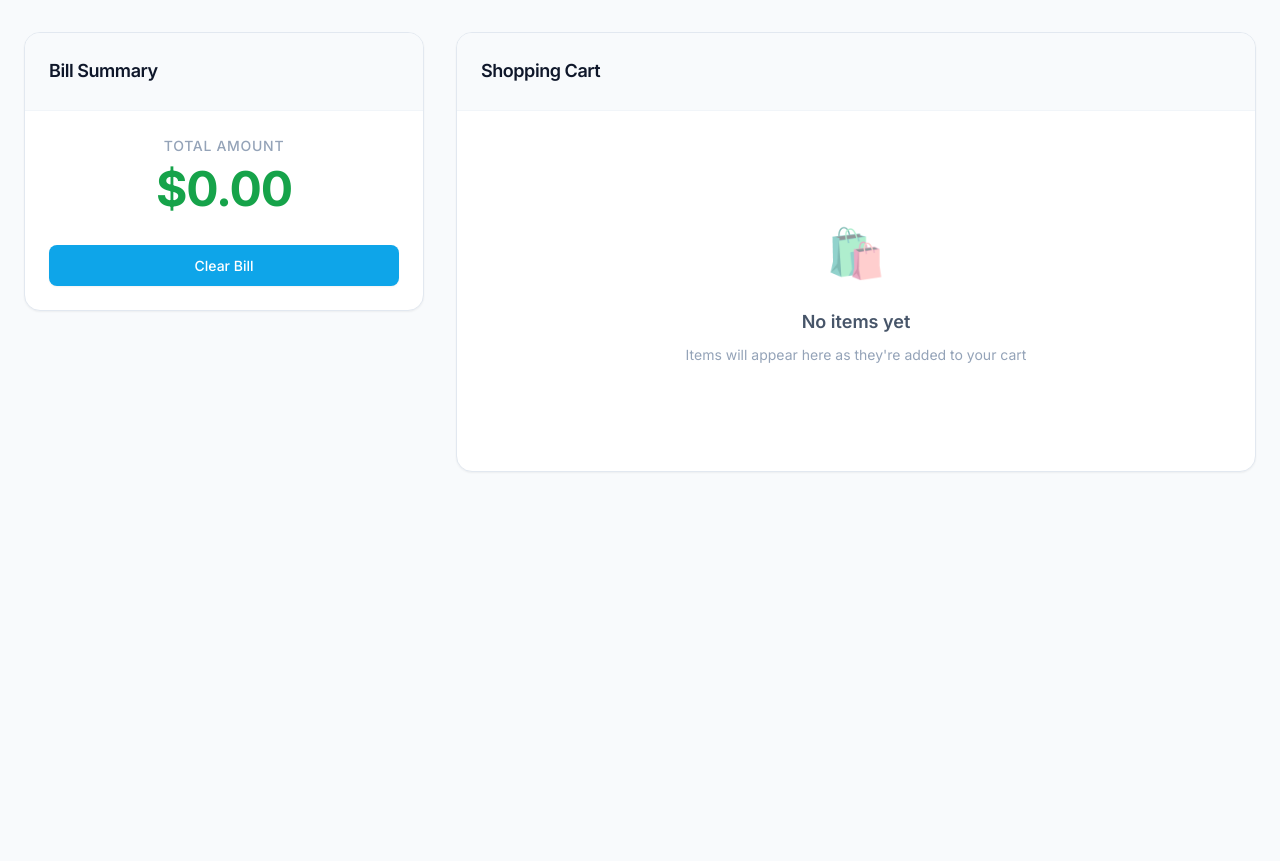
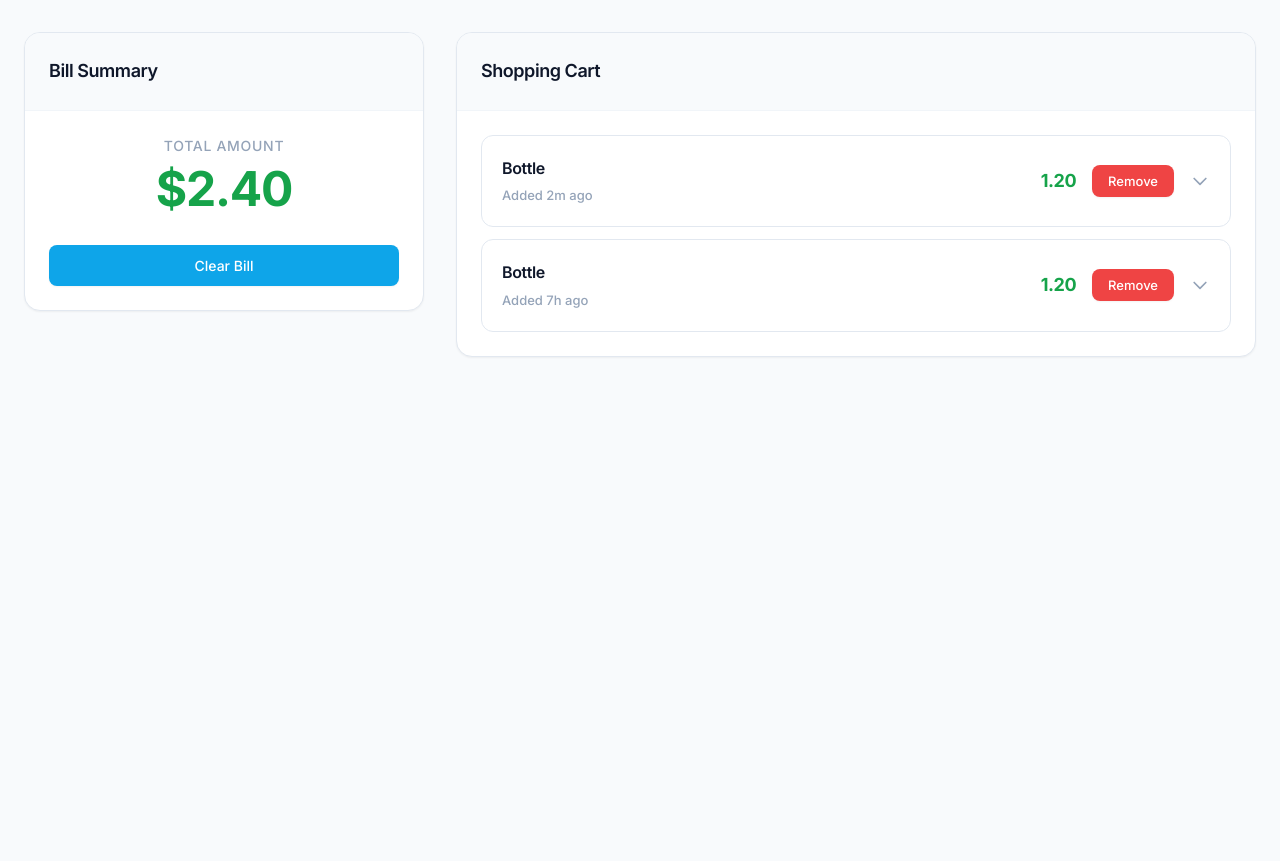
Before and after one commit to Devilvamp17/ecosmart-walmart, a FastAPI app: page / in a window 1280 px wide. Shown: the part 73-934 px from the top of the page. Run offline with FastAPI, Linux system fonts and the light colour scheme; data comes from the database, SQL or seed files in the repository; both versions use the stored data as it was after the commit.

Commit message:
fix: fetchBill works

```diff
--- a/src/ecocart/api/templates/index.html
+++ b/src/ecocart/api/templates/index.html
@@ -1,10 +1,13 @@
-<!DOCTYPE html>
+<!doctype html>
 <html lang="en">
   <head>
-    <meta charset="UTF-8">
-    <meta name="viewport" content="width=device-width, initial-scale=1.0">
+    <meta charset="UTF-8" />
+    <meta name="viewport" content="width=device-width, initial-scale=1.0" />
     <title>EcoCart - Sustainable Shopping</title>
-    <link href="https://fonts.googleapis.com/css2?family=Inter:wght@300;400;500;600;700&display=swap" rel="stylesheet">
+    <link
+      href="https://fonts.googleapis.com/css2?family=Inter:wght@300;400;500;600;700&display=swap"
+      rel="stylesheet"
+    />
     <style>
       :root {
         --primary-50: #f0f9ff;
@@ -51,9 +54,12 @@
         --text-tertiary: #94a3b8;
 
         --shadow-xs: 0 1px 2px 0 rgb(0 0 0 / 0.05);
-            --shadow-sm: 0 1px 3px 0 rgb(0 0 0 / 0.1), 0 1px 2px -1px rgb(0 0 0 / 0.1);
-            --shadow-md: 0 4px 6px -1px rgb(0 0 0 / 0.1), 0 2px 4px -2px rgb(0 0 0 / 0.1);
-            --shadow-lg: 0 10px 15px -3px rgb(0 0 0 / 0.1), 0 4px 6px -4px rgb(0 0 0 / 0.1);
+        --shadow-sm:
+          0 1px 3px 0 rgb(0 0 0 / 0.1), 0 1px 2px -1px rgb(0 0 0 / 0.1);
+        --shadow-md:
+          0 4px 6px -1px rgb(0 0 0 / 0.1), 0 2px 4px -2px rgb(0 0 0 / 0.1);
+        --shadow-lg:
+          0 10px 15px -3px rgb(0 0 0 / 0.1), 0 4px 6px -4px rgb(0 0 0 / 0.1);
 
         --radius-sm: 6px;
         --radius: 8px;
@@ -91,9 +97,12 @@
         --text-tertiary: #94a3b8;
 
         --shadow-xs: 0 1px 2px 0 rgb(0 0 0 / 0.3);
-            --shadow-sm: 0 1px 3px 0 rgb(0 0 0 / 0.3), 0 1px 2px -1px rgb(0 0 0 / 0.3);
-            --shadow-md: 0 4px 6px -1px rgb(0 0 0 / 0.3), 0 2px 4px -2px rgb(0 0 0 / 0.3);
-            --shadow-lg: 0 10px 15px -3px rgb(0 0 0 / 0.3), 0 4px 6px -4px rgb(0 0 0 / 0.3);
+        --shadow-sm:
+          0 1px 3px 0 rgb(0 0 0 / 0.3), 0 1px 2px -1px rgb(0 0 0 / 0.3);
+        --shadow-md:
+          0 4px 6px -1px rgb(0 0 0 / 0.3), 0 2px 4px -2px rgb(0 0 0 / 0.3);
+        --shadow-lg:
+          0 10px 15px -3px rgb(0 0 0 / 0.3), 0 4px 6px -4px rgb(0 0 0 / 0.3);
       }
 
       * {
@@ -103,7 +112,12 @@
       }
 
       body {
-            font-family: 'Inter', -apple-system, BlinkMacSystemFont, 'Segoe UI', sans-serif;
+        font-family:
+          "Inter",
+          -apple-system,
+          BlinkMacSystemFont,
+          "Segoe UI",
+          sans-serif;
         background: var(--gray-50);
         color: var(--text-primary);
         line-height: 1.6;
@@ -148,7 +162,11 @@
       .logo-icon {
         width: 32px;
         height: 32px;
-            background: linear-gradient(135deg, var(--primary-500), var(--primary-600));
+        background: linear-gradient(
+          135deg,
+          var(--primary-500),
+          var(--primary-600)
+        );
         border-radius: var(--radius);
         display: flex;
         align-items: center;
@@ -206,8 +224,13 @@
       }
 
       @keyframes pulse {
-            0%, 100% { opacity: 1; }
-            50% { opacity: 0.5; }
+        0%,
+        100% {
+          opacity: 1;
+        }
+        50% {
+          opacity: 0.5;
+        }
       }
 
       .theme-toggle {
@@ -495,7 +518,11 @@
       }
 
       .carbon-info {
-            background: linear-gradient(135deg, var(--warning-500), var(--warning-600));
+        background: linear-gradient(
+          135deg,
+          var(--warning-500),
+          var(--warning-600)
+        );
         color: white;
         border-radius: var(--radius-md);
         padding: 20px;
@@ -521,7 +548,11 @@
       }
 
       .alternative-item {
-            background: linear-gradient(135deg, var(--success-500), var(--success-600));
+        background: linear-gradient(
+          135deg,
+          var(--success-500),
+          var(--success-600)
+        );
         color: white;
         border-radius: var(--radius-md);
         padding: 20px;
@@ -678,8 +709,17 @@
           </div>
 
           <div class="theme-toggle" onclick="toggleTheme()">
-                    <svg class="theme-icon" id="theme-icon" fill="currentColor" viewBox="0 0 24 24" width="16" height="16">
-                        <path d="M12 3V1m0 22v-2m9-9h2M1 12h2m15.36-6.36L19.78 4.22M4.22 4.22l1.42 1.42m0 12.72L4.22 19.78m15.56 0l-1.42-1.42M12 7a5 5 0 100 10 5 5 0 000-10z"/>
+            <svg
+              class="theme-icon"
+              id="theme-icon"
+              fill="currentColor"
+              viewBox="0 0 24 24"
+              width="16"
+              height="16"
+            >
+              <path
+                d="M12 3V1m0 22v-2m9-9h2M1 12h2m15.36-6.36L19.78 4.22M4.22 4.22l1.42 1.42m0 12.72L4.22 19.78m15.56 0l-1.42-1.42M12 7a5 5 0 100 10 5 5 0 000-10z"
+              />
             </svg>
             <span>Light</span>
           </div>
@@ -726,35 +766,39 @@
 
       // Theme management
       function initializeTheme() {
-            const savedTheme = localStorage.getItem('theme') || 'light';
-            document.documentElement.setAttribute('data-theme', savedTheme);
+        const savedTheme = localStorage.getItem("theme") || "light";
+        document.documentElement.setAttribute("data-theme", savedTheme);
         updateThemeIcon(savedTheme);
       }
 
       function toggleTheme() {
-            const currentTheme = document.documentElement.getAttribute('data-theme');
-            const newTheme = currentTheme === 'dark' ? 'light' : 'dark';
-            document.documentElement.setAttribute('data-theme', newTheme);
-            localStorage.setItem('theme', newTheme);
+        const currentTheme =
+          document.documentElement.getAttribute("data-theme");
+        const newTheme = currentTheme === "dark" ? "light" : "dark";
+        document.documentElement.setAttribute("data-theme", newTheme);
+        localStorage.setItem("theme", newTheme);
         updateThemeIcon(newTheme);
       }
 
       function updateThemeIcon(theme) {
-            const icon = document.getElementById('theme-icon');
-            const text = document.querySelector('.theme-toggle span');
+        const icon = document.getElementById("theme-icon");
+        const text = document.querySelector(".theme-toggle span");
 
-            if (theme === 'dark') {
-                icon.innerHTML = '<path d="M21 12.79A9 9 0 1111.21 3 7 7 0 0021 12.79z"/>';
-                text.textContent = 'Dark';
+        if (theme === "dark") {
+          icon.innerHTML =
+            '<path d="M21 12.79A9 9 0 1111.21 3 7 7 0 0021 12.79z"/>';
+          text.textContent = "Dark";
         } else {
-                icon.innerHTML = '<path d="M12 3V1m0 22v-2m9-9h2M1 12h2m15.36-6.36L19.78 4.22M4.22 4.22l1.42 1.42m0 12.72L4.22 19.78m15.56 0l-1.42-1.42M12 7a5 5 0 100 10 5 5 0 000-10z"/>';
-                text.textContent = 'Light';
+          icon.innerHTML =
+            '<path d="M12 3V1m0 22v-2m9-9h2M1 12h2m15.36-6.36L19.78 4.22M4.22 4.22l1.42 1.42m0 12.72L4.22 19.78m15.56 0l-1.42-1.42M12 7a5 5 0 100 10 5 5 0 000-10z"/>';
+          text.textContent = "Light";
         }
       }
 
       function toTitleCase(str) {
-            return str.replace(/\w\S*/g, txt =>
-                txt.charAt(0).toUpperCase() + txt.substr(1).toLowerCase()
+        return str.replace(
+          /\w\S*/g,
+          (txt) => txt.charAt(0).toUpperCase() + txt.substr(1).toLowerCase(),
         );
       }
 
@@ -762,9 +806,11 @@
         const now = new Date();
         const diffInSeconds = Math.floor((now - date) / 1000);
 
-            if (diffInSeconds < 60) return 'Just now';
-            if (diffInSeconds < 3600) return `${Math.floor(diffInSeconds / 60)}m ago`;
-            if (diffInSeconds < 86400) return `${Math.floor(diffInSeconds / 3600)}h ago`;
+        if (diffInSeconds < 60) return "Just now";
+        if (diffInSeconds < 3600)
+          return `${Math.floor(diffInSeconds / 60)}m ago`;
+        if (diffInSeconds < 86400)
+          return `${Math.floor(diffInSeconds / 3600)}h ago`;
         return date.toLocaleDateString();
       }
 
@@ -775,21 +821,21 @@
 
         if (expandedItems.has(itemId)) {
           expandedItems.delete(itemId);
-                details.classList.remove('expanded');
-                chevron.classList.remove('rotated');
-                header.classList.remove('active');
+          details.classList.remove("expanded");
+          chevron.classList.remove("rotated");
+          header.classList.remove("active");
         } else {
           expandedItems.add(itemId);
-                details.classList.add('expanded');
-                chevron.classList.add('rotated');
-                header.classList.add('active');
+          details.classList.add("expanded");
+          chevron.classList.add("rotated");
+          header.classList.add("active");
         }
       }
 
       function showToast(message) {
-            const toastContainer = document.getElementById('toast-container');
-            const toast = document.createElement('div');
-            toast.classList.add('toast');
+        const toastContainer = document.getElementById("toast-container");
+        const toast = document.createElement("div");
+        toast.classList.add("toast");
         toast.innerHTML = `
                 <svg class="toast-icon" fill="none" stroke="currentColor" viewBox="0 0 24 24">
                     <path stroke-linecap="round" stroke-linejoin="round" stroke-width="2" d="M9 12l2 2 4-4m6 2a9 9 0 11-18 0 9 9 0 0118 0z"/>
@@ -799,17 +845,17 @@
         toastContainer.appendChild(toast);
 
         requestAnimationFrame(() => {
-                toast.classList.add('show');
+          toast.classList.add("show");
         });
 
         setTimeout(() => {
-                toast.classList.remove('show');
+          toast.classList.remove("show");
           setTimeout(() => toast.remove(), 300);
         }, 3000);
       }
 
       function updateCoins(amount) {
-            const coinCountElement = document.getElementById('coin-count');
+        const coinCountElement = document.getElementById("coin-count");
         let currentCoins = parseInt(coinCountElement.textContent);
         currentCoins += amount;
         coinCountElement.textContent = currentCoins;
@@ -817,56 +863,107 @@
 
       function generateCarbonInfo(itemName) {
         const carbonData = {
-                'apple': { amount: '0.3 kg CO2', description: 'Lower carbon footprint compared to imported fruits' },
-                'banana': { amount: '0.5 kg CO2', description: 'Transported from tropical regions' },
-                'beef': { amount: '27 kg CO2', description: 'High carbon footprint due to livestock farming' },
-                'chicken': { amount: '6.9 kg CO2', description: 'Moderate carbon footprint from poultry farming' },
-                'milk': { amount: '3.2 kg CO2', description: 'Dairy production contributes to greenhouse gases' },
-                'bread': { amount: '0.9 kg CO2', description: 'Wheat production and processing' },
-                'rice': { amount: '2.7 kg CO2', description: 'Methane emissions from rice paddies' },
-                'pasta': { amount: '1.1 kg CO2', description: 'Wheat processing and packaging' }
+          apple: {
+            amount: "0.3 kg CO2",
+            description: "Lower carbon footprint compared to imported fruits",
+          },
+          banana: {
+            amount: "0.5 kg CO2",
+            description: "Transported from tropical regions",
+          },
+          beef: {
+            amount: "27 kg CO2",
+            description: "High carbon footprint due to livestock farming",
+          },
+          chicken: {
+            amount: "6.9 kg CO2",
+            description: "Moderate carbon footprint from poultry farming",
+          },
+          milk: {
+            amount: "3.2 kg CO2",
+            description: "Dairy production contributes to greenhouse gases",
+          },
+          bread: {
+            amount: "0.9 kg CO2",
+            description: "Wheat production and processing",
+          },
+          rice: {
+            amount: "2.7 kg CO2",
+            description: "Methane emissions from rice paddies",
+          },
+          pasta: {
+            amount: "1.1 kg CO2",
+            description: "Wheat processing and packaging",
+          },
         };
 
         const key = itemName.toLowerCase();
-            return carbonData[key] || { amount: '1.5 kg CO2', description: 'Estimated carbon footprint' };
+        return (
+          carbonData[key] || {
+            amount: "1.5 kg CO2",
+            description: "Estimated carbon footprint",
+          }
+        );
       }
 
       function generateAlternatives(itemName) {
         const alternatives = {
-                'beef': [
-                    { name: 'Plant-based protein', benefit: '95% less carbon footprint' },
-                    { name: 'Locally-sourced chicken', benefit: '75% less carbon footprint' }
+          beef: [
+            {
+              name: "Plant-based protein",
+              benefit: "95% less carbon footprint",
+            },
+            {
+              name: "Locally-sourced chicken",
+              benefit: "75% less carbon footprint",
+            },
           ],
-                'milk': [
-                    { name: 'Oat milk', benefit: '80% less carbon footprint' },
-                    { name: 'Almond milk', benefit: '70% less carbon footprint' }
+          milk: [
+            { name: "Oat milk", benefit: "80% less carbon footprint" },
+            { name: "Almond milk", benefit: "70% less carbon footprint" },
           ],
-                'banana': [
-                    { name: 'Local seasonal fruits', benefit: '60% less transportation emissions' },
-                    { name: 'Organic bananas', benefit: '30% less environmental impact' }
+          banana: [
+            {
+              name: "Local seasonal fruits",
+              benefit: "60% less transportation emissions",
+            },
+            {
+              name: "Organic bananas",
+              benefit: "30% less environmental impact",
+            },
           ],
-                'rice': [
-                    { name: 'Quinoa', benefit: '50% less methane emissions' },
-                    { name: 'Local grains', benefit: '40% less transportation impact' }
-                ]
+          rice: [
+            { name: "Quinoa", benefit: "50% less methane emissions" },
+            { name: "Local grains", benefit: "40% less transportation impact" },
+          ],
         };
 
         const key = itemName.toLowerCase();
-            return alternatives[key] || [
-                { name: 'Organic alternative', benefit: '30% less environmental impact' },
-                { name: 'Local sourced option', benefit: '50% less transportation emissions' }
-            ];
+        return (
+          alternatives[key] || [
+            {
+              name: "Organic alternative",
+              benefit: "30% less environmental impact",
+            },
+            {
+              name: "Local sourced option",
+              benefit: "50% less transportation emissions",
+            },
+          ]
+        );
       }
 
       async function fetchBill() {
         try {
-                const response = await fetch('/bill');
+          const response = await fetch("/bill");
           const data = await response.json();
+          console.log("Called fetchBill");
 
-                document.getElementById('total-bill').textContent = `$${data.total_bill.toFixed(2)}`;
-                document.getElementById('coin-count').textContent = 0;
+          document.getElementById("total-bill").textContent =
+            `$${data.total_bill.toFixed(2)}`;
+          document.getElementById("coin-count").textContent = 0;
 
-                const container = document.getElementById('items-container');
+          const container = document.getElementById("items-container");
 
           if (data.items.length === 0) {
             container.innerHTML = `
@@ -879,4 +976,112 @@
             return;
           }
 
-                data.items.sort((a, b) => new Date(b[3]).getTime() - new Date(a[3
+          data.items.sort(
+            (a, b) => new Date(b[3]).getTime() - new Date(a[3]).getTime(),
+          );
+
+          container.innerHTML = data.items
+            .map((item) => {
+              const itemId = item[0];
+              const itemName = toTitleCase(item[1]);
+              const itemPrice = item[2];
+              const timestamp = new Date(item[3]);
+              const isExpanded = expandedItems.has(itemId);
+
+              const carbonInfo = generateCarbonInfo(itemName);
+              const alternatives = generateAlternatives(itemName);
+
+              return `
+                        <div class="item-card">
+                            <div class="item-header ${isExpanded ? "active" : ""}" id="header-${itemId}" onclick="toggleAccordion(${itemId})">
+                                <div class="item-content">
+                                    <div class="item-info">
+                                        <div class="item-name">${itemName}</div>
+                                        <div class="item-meta">Added ${formatRelativeTime(timestamp)}</div>
+                                    </div>
+                                    <div class="item-actions">
+                                        <div class="item-price">${itemPrice.toFixed(2)}</div>
+                                        <button class="btn btn-danger btn-sm" onclick="event.stopPropagation(); removeItem(${itemId})">
+                                            Remove
+                                        </button>
+                                        <svg class="chevron ${isExpanded ? "rotated" : ""}" id="chevron-${itemId}" fill="none" stroke="currentColor" viewBox="0 0 24 24">
+                                            <path stroke-linecap="round" stroke-linejoin="round" stroke-width="2" d="M19 9l-7 7-7-7"/>
+                                        </svg>
+                                    </div>
+                                </div>
+                            </div>
+                            <div class="item-details ${isExpanded ? "expanded" : ""}" id="details-${itemId}">
+                                <div class="item-details-content">
+                                    <div class="impact-section">
+                                        <div class="impact-title">
+                                            <svg class="impact-icon" fill="none" stroke="currentColor" viewBox="0 0 24 24">
+                                                <path stroke-linecap="round" stroke-linejoin="round" stroke-width="2" d="M13 7h8m0 0v8m0-8l-8 8-4-4-6 6"/>
+                                            </svg>
+                                            Carbon Footprint
+                                        </div>
+                                        <div class="carbon-info">
+                                            <div class="carbon-amount">${carbonInfo.amount}</div>
+                                            <div class="carbon-description">${carbonInfo.description}</div>
+                                        </div>
+                                    </div>
+                                    <div class="impact-section">
+                                        <div class="impact-title">
+                                            <svg class="impact-icon" fill="none" stroke="currentColor" viewBox="0 0 24 24">
+                                                <path stroke-linecap="round" stroke-linejoin="round" stroke-width="2" d="M9 12l2 2 4-4m6 2a9 9 0 11-18 0 9 9 0 0118 0z"/>
+                                            </svg>
+                                            Sustainable Alternatives
+                                        </div>
+                                        <div class="alternatives">
+                                            ${alternatives
+                                              .map(
+                                                (alt) => `
+                                                <div class="alternative-item">
+                                                    <div class="alternative-name">${alt.name}</div>
+                                                    <div class="alternative-benefit">${alt.benefit}</div>
+                                                    <button class="btn btn-secondary btn-sm" onclick="showToast('🎉 +10 coins earned!'); updateCoins(10);">
+                                                        Choose This Alternative
+                                                    </button>
+                                                </div>
+                                            `,
+                                              )
+                                              .join("")}
+                                        </div>
+                                    </div>
+                                </div>
+                            </div>
+                        </div>
+                    `;
+            })
+            .join("");
+        } catch (error) {
+          console.error("Error fetching bill:", error);
+        }
+      }
+
+      async function clearBill() {
+        try {
+          expandedItems.clear();
+          await fetch("/bill/clear", { method: "POST" });
+          fetchBill();
+        } catch (error) {
+          console.error("Error clearing bill:", error);
+        }
+      }
+
+      async function removeItem(itemId) {
+        try {
+          expandedItems.delete(itemId);
+          await fetch(`/bill/remove/${itemId}`, { method: "POST" });
+          fetchBill();
+        } catch (error) {
+          console.error("Error removing item:", error);
+        }
+      }
+
+      // Initialize
+      initializeTheme();
+      fetchBill();
+      setInterval(fetchBill, 2000);
+    </script>
+  </body>
+</html>
```
Also changed, not shown: ecocart_billing.db. Lines whose indentation alone changed are shown as unchanged.
